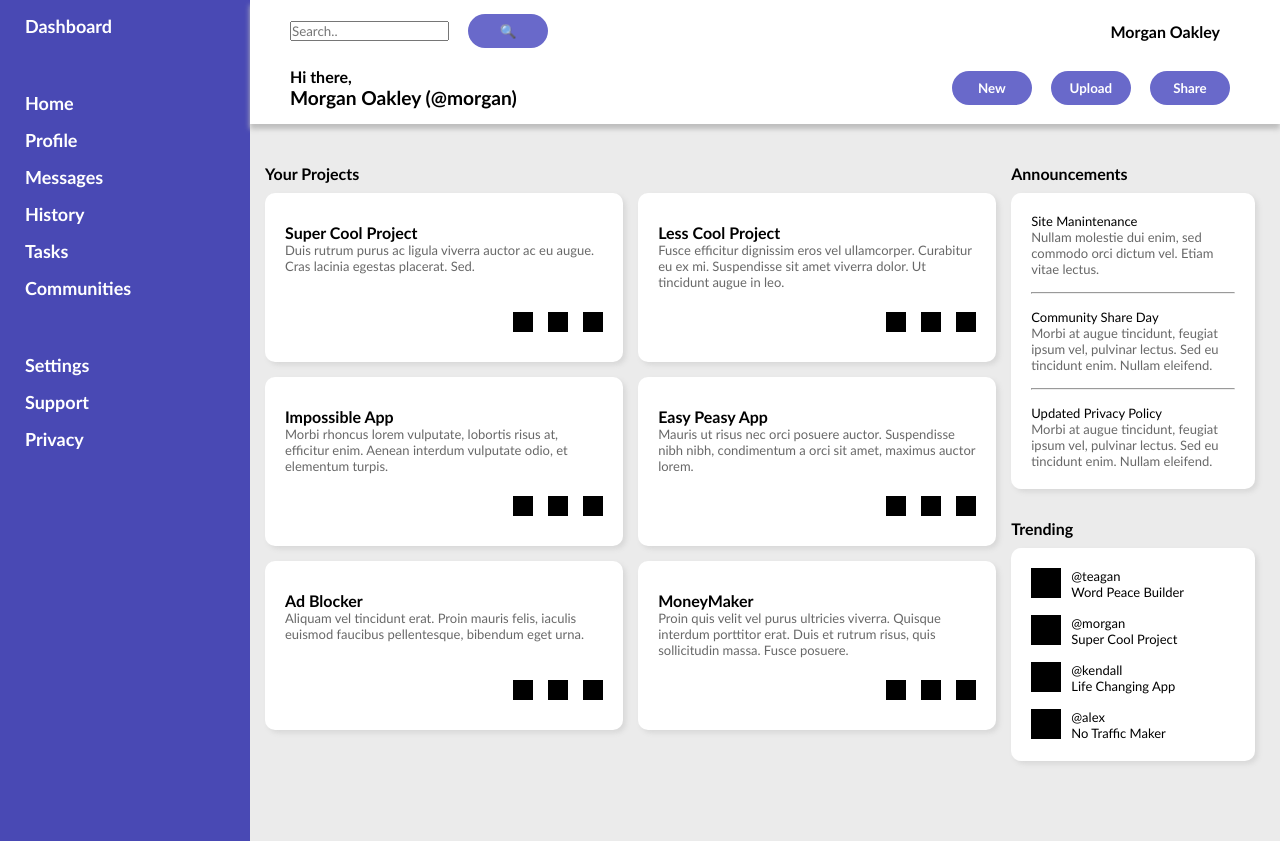
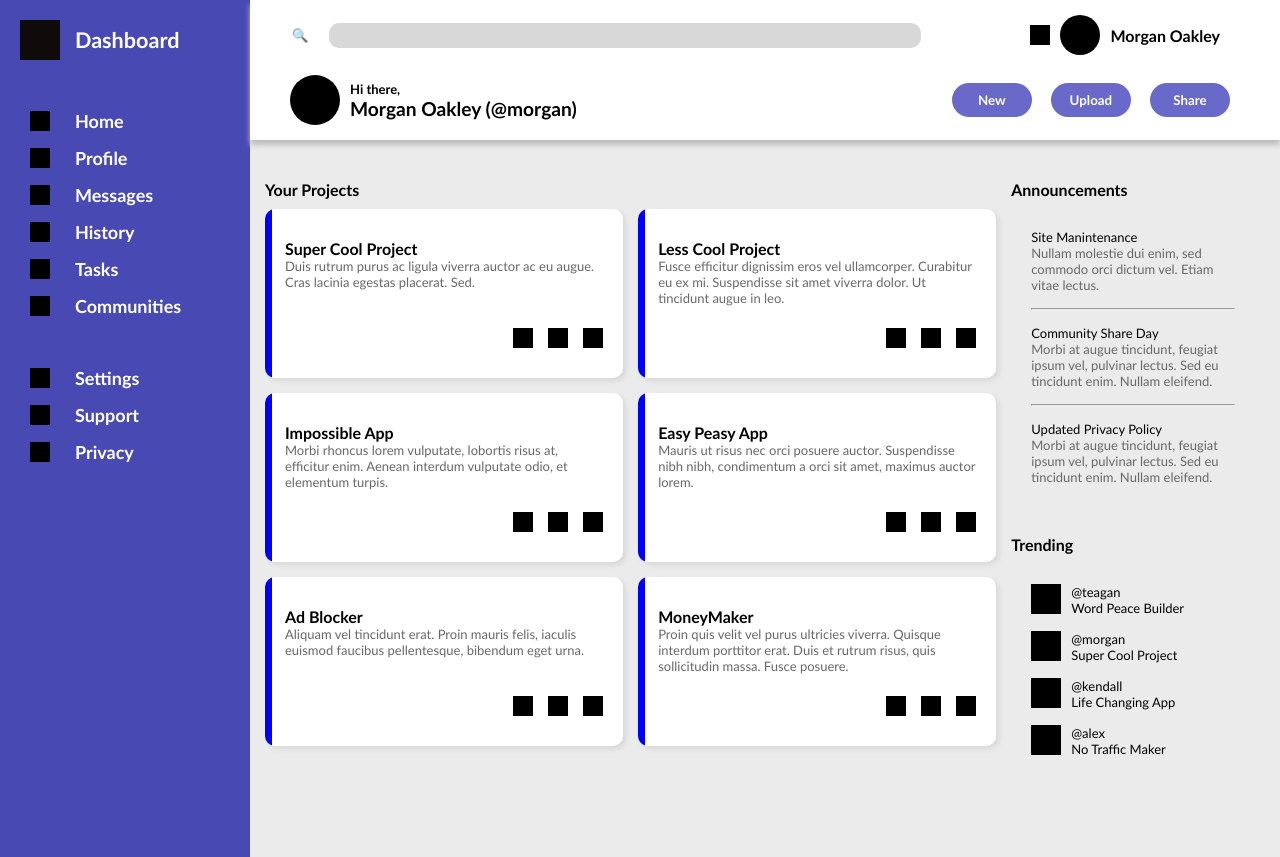
Before and after one commit to CriisMi/admin-dashboard, a plain HTML site: page index.html in a window 1280 px wide. Drawn offline with Linux system fonts and the light colour scheme.

Commit message:
Complete grid layout

```diff
--- a/index.html
+++ b/index.html
@@ -13,16 +13,22 @@
             <div class="search-container">
                 <form action="">
                     <label for="site-search"></label>
-                    <input type="search" id="site-search" placeholder="Search.." name="search">
                     <button>&#128269</button>
+                    <input type="search" id="site-search" name="search">
+
                 </form>
             </div>
             <div class="user-notification">
+                <div></div>
+                <div></div>
                 <div>Morgan Oakley</div>
             </div>
             <div class="user-info">
-                <div>Hi there,</div>
-                <div class="user-name">Morgan Oakley (@morgan)</div>
+                <div></div>
+                <div class="user">
+                    <div>Hi there,</div>
+                    <div class="user-name">Morgan Oakley (@morgan)</div>
+                </div>
             </div>
             <div class="buttons">
                 <button>New</button>
@@ -31,20 +37,30 @@
             </div>
         </div>
         <div class="sidebar">
-            <div class="logo">
+            <div class="first">
+                <div class="logo"></div>
                 <div>Dashboard</div>
             </div>
-            <div class="navigation">
+            <div class="second">
+                <div class="nav-el"></div>
                 <div>Home</div>
+                <div class="nav-el"></div>
                 <div>Profile</div>
+                <div class="nav-el"></div>
                 <div>Messages</div>
+                <div class="nav-el"></div>
                 <div>History</div>
+                <div class="nav-el"></div>
                 <div>Tasks</div>
+                <div class="nav-el"></div>
                 <div>Communities</div>
             </div>
-            <div class="branding">
+            <div class="third">
+                <div class="nav-el"></div>
                 <div>Settings</div>
+                <div class="nav-el"></div>
                 <div>Support</div>
+                <div class="nav-el"></div>
                 <div>Privacy</div>
             </div>
         </div>
--- a/style.css
+++ b/style.css
@@ -12,6 +12,8 @@
     grid-template-rows: 1fr 5fr;
 }
 
+/* Header section */
+
 .header {
     padding: 10px 50px 15px 40px;
     display: grid;
@@ -23,14 +25,44 @@
     box-shadow: 0 5px 5px #bebebe;
 }
 
+.user-notification>div:nth-child(1) {
+    height: 20px;
+    width: 20px;
+    background-color: black;
+}
+
+.user-notification>div:nth-child(2) {
+    height: 40px;
+    width: 40px;
+    background-color: black;
+    border-radius: 20px;
+    margin: 0 10px;
+}
+
 .user-notification {
     justify-self: right;
     margin-right: 10px;
     font-weight: bolder;
+    display: flex;
+    align-items: center;
 }
 
 .user-info {
     font-weight: bold;
+    display: flex;
+    align-items: center;
+}
+
+.user>div:nth-child(1) {
+    font-size: small;
+}
+
+.user-info>div:nth-child(1) {
+    height: 50px;
+    width: 50px;
+    border-radius: 25px;
+    background-color: black;
+    margin-right: 10px;
 }
 
 .user-name {
@@ -49,26 +81,68 @@ button {
     margin-left: 15px;
 }
 
+form input[type='search'] {
+    border-style: none;
+    background-color: #d8d8d8;
+    border-radius: 10px;
+    height: 25px;
+    width: calc(100% - 40px);
+}
+
+form>button {
+    width: 20px;
+    margin: 0 15px 0 0;
+    background-color: white;
+    color:#686868;
+}
+
+/* Left sidebar */
+
 .sidebar {
     background-color: rgb(73, 73, 180);
     color: white;
-    padding-left: 25px;
+    padding: 20px;
+    font-size: large;
+    font-weight: bold;
     grid-row: 1 / 3;
     grid-column: 1 / 2;
 
-    display: grid;
-    grid-template-rows: auto auto 1fr;
-    gap: 40px;
-
 }
 
-.logo > div,
-.navigation > div,
-.branding > div {
-    font-size: large;
-    font-weight: bold;
-    margin-top: 15px;
+.first>div:nth-child(2) {
+    font-size: larger;
 }
+
+.first,
+.second,
+.third {
+    margin-bottom: 50px;;
+    display: grid;
+    grid-template-columns: auto 1fr;
+    grid-auto-rows: min-content;
+    align-items: center;
+    gap: 15px;
+}
+
+.second,
+.third {
+    margin-left: 10px;
+}
+
+.nav-el {
+    margin-right: 10px;
+    width:20px;
+    height: 20px;
+    background-color: black;
+}
+
+.logo {
+    width: 40px;
+    height: 40px;
+    background-color: rgb(15, 11, 11);
+}
+
+/* Main part */
 
 .main {
     background-color: rgb(235, 235, 235);
@@ -77,6 +151,8 @@ button {
     grid-template-columns: 3fr 1fr;
     gap: 15px;
 }
+
+/* Project area */
 
 .project-group {
     margin-top: 10px;
@@ -90,7 +166,11 @@ button {
     padding: 30px 20px;
     display: grid;
     grid-template-rows: auto 2fr 1fr;
+    background-image: linear-gradient(to right, blue 0 7px, white 0 100%);
+    border-radius: 10px;
+    box-shadow: 3px 3px 5px #d8d8d8;
 }
+
 
 .card > p:nth-child(1) {
     font-weight: bold;
@@ -115,9 +195,10 @@ button {
     background-color: black;
 }
 
+/* Right sidebar */
+
 .announcements-group,
-.trending-group,
-.card {
+.trending-group,  {
     background-color: white;
     border-radius: 10px;
     box-shadow: 3px 3px 5px #d8d8d8;
```
